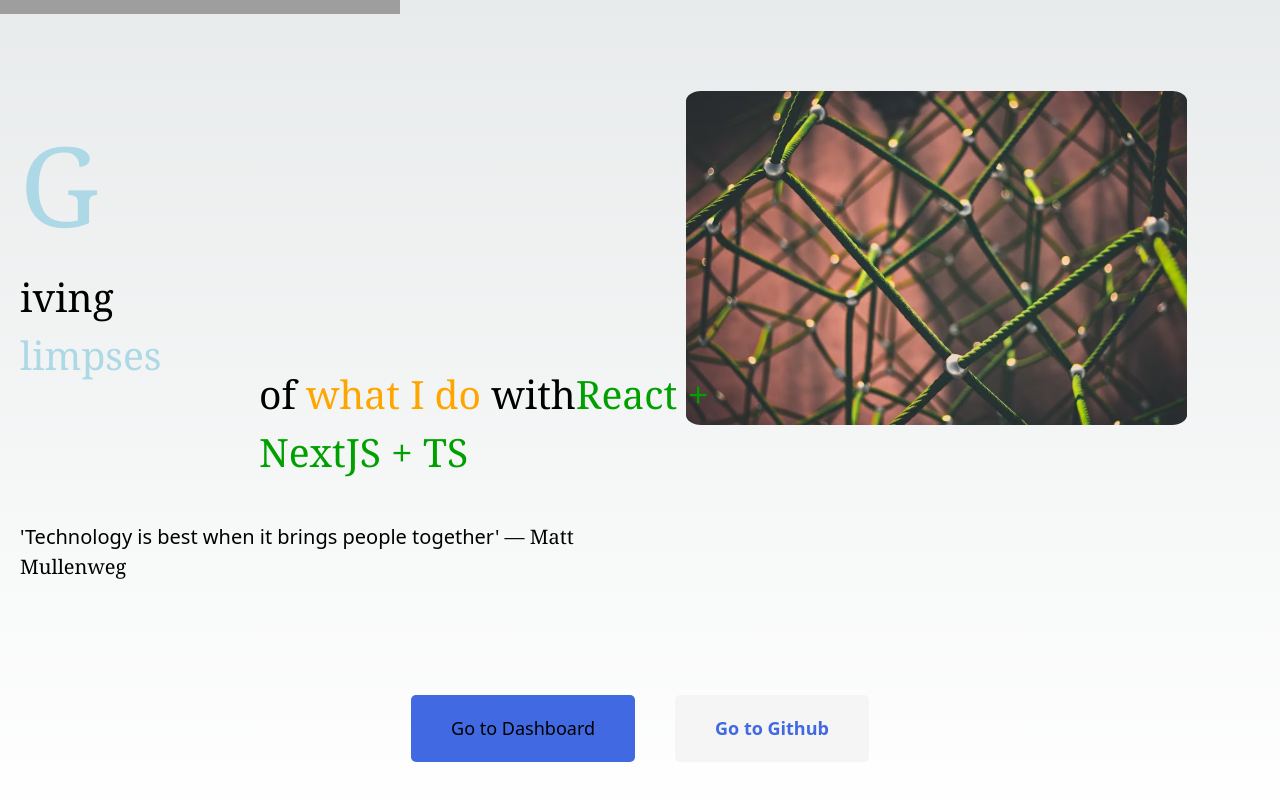
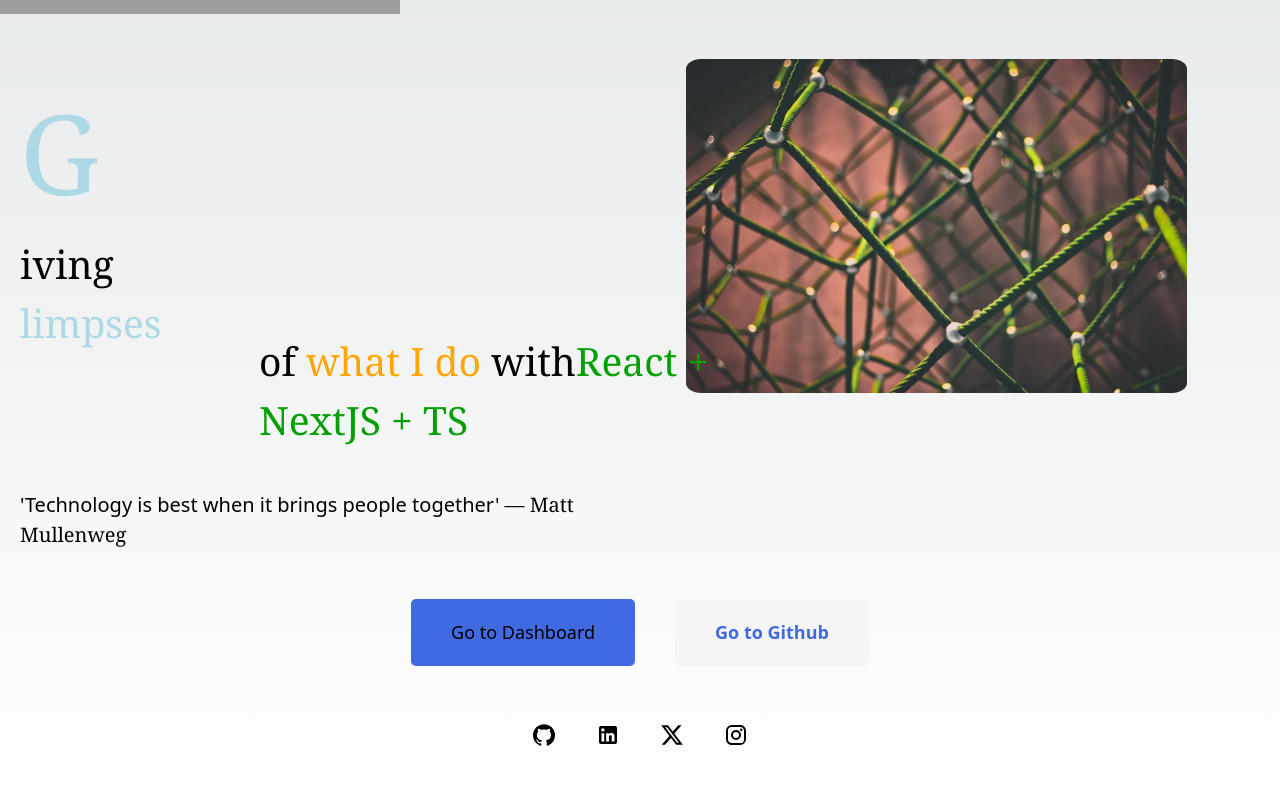
Before and after one commit to gicodes/dashboardJs, a Next.js app: page / in a window 1280 px wide. Shown: the part 645-1445 px from the top of the page. Built offline with nearby package versions, Linux system fonts and the light colour scheme; grey boxes are pictures that could not be loaded.

Commit message:
footer links

```diff
--- /dev/null
+++ b/src/app/index/footer.tsx
@@ -0,0 +1,39 @@
+import {
+  Instagram,
+  GitHub,
+  X,
+  LinkedIn,
+} from '@mui/icons-material'
+import { Box, } from '@mui/material';
+import Link from 'next/link';
+
+// The footer samples some external links
+// It is a child to the Home Page for simplicity sake
+const Footer = () => {
+  return (
+    <Box
+      padding={2}
+      columnGap={5}
+      marginBottom={4}
+      sx={{
+        display: 'flex',
+        justifyContent: 'center'
+      }}
+    >
+      <Link href='https://github.com/gicodes'>
+        <GitHub />
+      </Link>
+      <Link href='https://www.linkedin.com/in/gideon-iduma-5311445a/'>
+        <LinkedIn />
+      </Link>
+      <Link href='https://x.com/pappichino'>
+        <X />
+      </Link>
+      <Link href='https://instagram.com/pappichino'>
+        < Instagram/>
+      </Link>
+    </Box>
+  )
+}
+
+export default Footer
--- a/src/app/page.tsx
+++ b/src/app/page.tsx
@@ -3,6 +3,7 @@ import "./index/mainindex.scss";
 import ImageSlider from "./index/mainindex-2";
 import MainBodyText from "./index/mainindex-1";
 import IndexButtonGroup from "./index/mainindex-3";
+import Footer from "./index/footer";
 
 export default function Home() {
   return (
@@ -18,7 +19,7 @@ export default function Home() {
       <div className="index-btn-group">
         <IndexButtonGroup />
       </div>
-      {/* <Footer /> */}
+      <Footer />
     </main>
   );
 }
```
